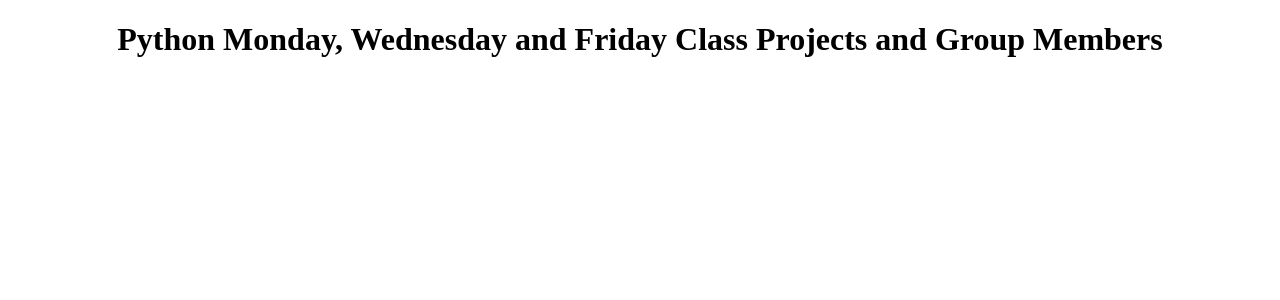
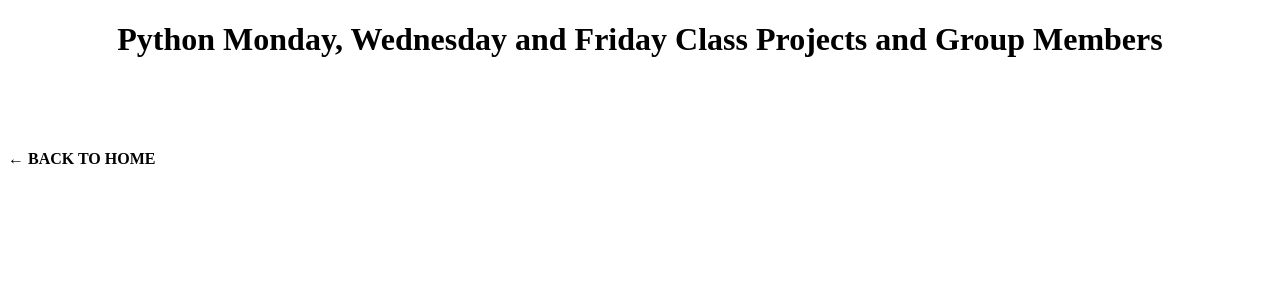
Before and after one commit to victot0121/mms-2-july, a React (Vite) app: page /pythomonday in a window 1280 px wide. Shown: the top 300 px of the page. Built offline with nearby package versions, Linux system fonts and the light colour scheme.

Commit message:
working on monday friday:version 2

```diff
--- a/src/pages/Pythomonday.jsx
+++ b/src/pages/Pythomonday.jsx
@@ -6,7 +6,16 @@ const Pythomonday = () => {
         <div className="container">
             <h1 className="page-title" style={{ display: "flex", textAlign: "center", flexDirection: "column" }}>Python Monday, Wednesday and Friday Class Projects and Group Members</h1>
 
+            <div className="courses-container">
 
+
+            </div>
+
+            <div style={{ marginTop: "30px" }}>
+                <Link to="/" style={{ fontWeight: "bold", textTransform: "uppercase", textDecoration: "none", color: "black", textAlign: "end" }}>
+                    ← Back to Home
+                </Link>
+            </div>
 
 
         </div>
```
